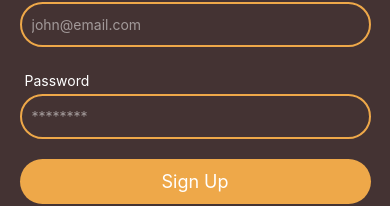
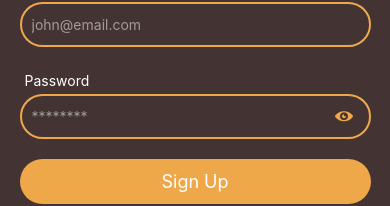
Before and after one commit to taylancankose/podify, a React Native app in the folder PodifyPlayer/: screen / in a window 390 px wide. Shown: the part 379-585 px from the top of the page. Built offline with nearby package versions, Linux system fonts and the light colour scheme.

Commit message:
react native vector icons implementation, toggle password security

```diff
--- a/PodifyPlayer/package.json
+++ b/PodifyPlayer/package.json
@@ -14,6 +14,7 @@
     "react": "18.2.0",
     "react-native": "0.74.1",
     "react-native-reanimated": "^3.11.0",
+    "react-native-vector-icons": "^10.1.0",
     "yup": "^1.4.0"
   },
   "devDependencies": {
@@ -25,6 +26,7 @@
     "@react-native/metro-config": "0.74.83",
     "@react-native/typescript-config": "0.74.83",
     "@types/react": "^18.2.6",
+    "@types/react-native-vector-icons": "^6.4.18",
     "@types/react-test-renderer": "^18.0.0",
     "babel-jest": "^29.6.3",
     "babel-plugin-module-resolver": "^5.0.2",
--- a/PodifyPlayer/src/components/form/AuthInputField.tsx
+++ b/PodifyPlayer/src/components/form/AuthInputField.tsx
@@ -10,6 +10,7 @@ import {
   TextInputProps,
   StyleProp,
   ViewStyle,
+  Pressable,
 } from 'react-native';
 import Animated, {
   useAnimatedStyle,
@@ -29,6 +30,8 @@ interface Props {
   secureTextEntry?: TextInputProps['secureTextEntry'];
   autoCapitalize?: TextInputProps['autoCapitalize'];
   containerStyle?: StyleProp<ViewStyle>; // style 'ın kendinden aldık bunu multiplestyle kullanmak için
+  rightIcon?: React.ReactNode;
+  onRightIconPress?(): void;
 }
 
 const AuthInputField: FC<Props> = props => {
@@ -44,6 +47,8 @@ const AuthInputField: FC<Props> = props => {
     autoCapitalize,
     containerStyle,
     name,
+    rightIcon,
+    onRightIconPress,
   } = props;
 
   const errorMsg = touched[name] && errors[name] ? errors[name] : '';
@@ -80,6 +85,7 @@ const AuthInputField: FC<Props> = props => {
         <Text style={styles.label}>{label}</Text>
         {errorMsg && <Text style={styles.errorMsg}>{errorMsg}</Text>}
       </View>
+      <View>
         <AppInput
           placeholder={placeholder}
           keyboardType={keyboardType}
@@ -89,6 +95,15 @@ const AuthInputField: FC<Props> = props => {
           value={values[name]}
           onBlur={handleBlur(name)}
         />
+
+        {rightIcon ? (
+          <Pressable
+            onPress={() => onRightIconPress()}
+            style={styles.rightIcon}>
+            {rightIcon}
+          </Pressable>
+        ) : null}
+      </View>
     </Animated.View>
   );
 };
@@ -106,6 +121,15 @@ const styles = StyleSheet.create({
   errorMsg: {
     color: colors.ERROR,
   },
+  rightIcon: {
+    width: 45,
+    height: 45,
+    position: 'absolute',
+    top: 0,
+    right: 4,
+    justifyContent: 'center',
+    alignItems: 'center',
+  },
 });
 
 export default AuthInputField;
--- a/PodifyPlayer/src/screens/auth/SignUp.tsx
+++ b/PodifyPlayer/src/screens/auth/SignUp.tsx
@@ -1,10 +1,12 @@
-import React, {FC} from 'react';
+import React, {FC, useState} from 'react';
 import {SafeAreaView, StyleSheet, View} from 'react-native';
 import colors from '@utils/colors';
 import Form from '@components/form';
 import {signupSchema} from '@utils/schemas';
 import AuthInputField from '@components/form/AuthInputField';
 import SubmitBtn from '@components/form/SubmitBtn';
+import Icon from 'react-native-vector-icons/Entypo';
+import PasswordIcon from '@ui/PasswordIcon';
 
 interface Props {}
 
@@ -15,6 +17,7 @@ const initialValues = {
 };
 
 const SignUp: FC<Props> = props => {
+  const [secureEntry, setSecureEntry] = useState(true);
   return (
     <SafeAreaView style={styles.container}>
       <Form
@@ -43,8 +46,10 @@ const SignUp: FC<Props> = props => {
             placeholder="********"
             label="Password"
             autoCapitalize="none"
-            secureTextEntry
+            secureTextEntry={secureEntry}
             containerStyle={styles.marginBottom}
+            rightIcon={<PasswordIcon privateIcon={secureEntry} />}
+            onRightIconPress={() => setSecureEntry(!secureEntry)}
           />
           <SubmitBtn title="Sign Up" />
         </View>
--- /dev/null
+++ b/PodifyPlayer/src/ui/PasswordIcon.tsx
@@ -0,0 +1,18 @@
+import colors from '@utils/colors';
+import React = require('react');
+import {FC} from 'react';
+import Icon from 'react-native-vector-icons/Entypo';
+
+interface Props {
+  privateIcon: boolean;
+}
+
+const PasswordIcon: FC<Props> = ({privateIcon}) => {
+  return privateIcon ? (
+    <Icon name="eye" color={colors.SECONDARY} size={18} />
+  ) : (
+    <Icon name="eye-with-line" color={colors.SECONDARY} size={18} />
+  );
+};
+
+export default PasswordIcon;
```
Also changed, not shown: 3 other files (tests, documents, lock files or other folders). Lines whose indentation alone changed are shown as unchanged.
